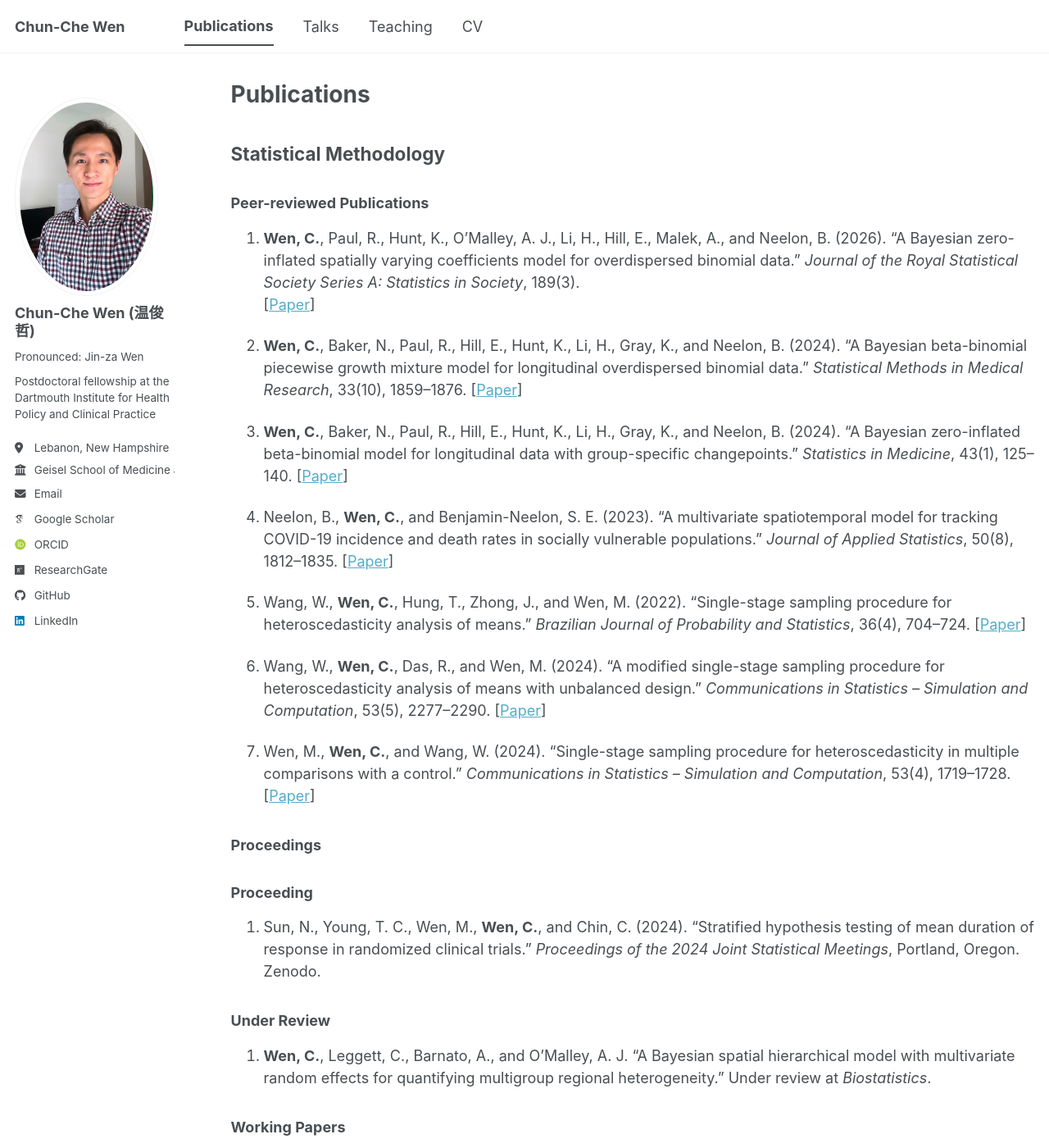
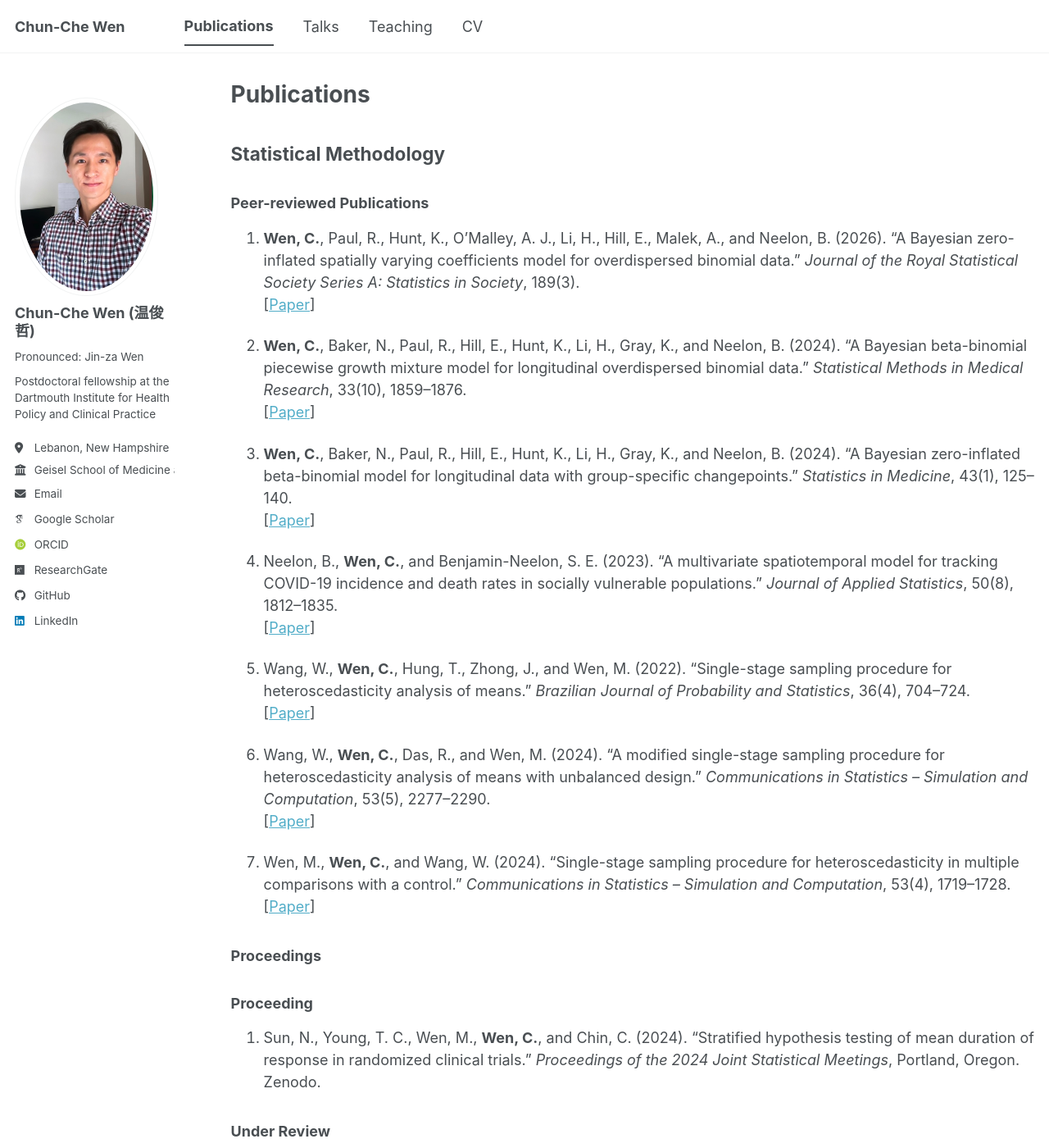
Before and after one commit to chunchewen/chunchewen, a Jekyll site: the page built from _pages/publications.md, in a window 1280 px wide and 1400 px high. Shown: the whole window at 82% size. Built offline with Jekyll 4.4.1, drawn with Linux system fonts in a browser that asks for light colours; some web fonts are replaced; a script bundle is joined from its source files by our own code; library files that are not in the unit come from our copies.

```diff
--- a/_pages/publications.md
+++ b/_pages/publications.md
@@ -13,17 +13,23 @@ author_profile: true
 1. **Wen, C.**, Paul, R., Hunt, K., O'Malley, A. J., Li, H., Hill, E., Malek, A., and Neelon, B. (2026). "A Bayesian zero-inflated spatially varying coefficients model for overdispersed binomial data." *Journal of the Royal Statistical Society Series A: Statistics in Society*, 189(3). <br>
    [[Paper](https://doi.org/10.1093/jrsssa/qnaf056)]
 
-4. **Wen, C.**, Baker, N., Paul, R., Hill, E., Hunt, K., Li, H., Gray, K., and Neelon, B. (2024). "A Bayesian beta-binomial piecewise growth mixture model for longitudinal overdispersed binomial data." *Statistical Methods in Medical Research*, 33(10), 1859–1876. [[Paper](https://doi.org/10.1177/09622802241279109)]
+4. **Wen, C.**, Baker, N., Paul, R., Hill, E., Hunt, K., Li, H., Gray, K., and Neelon, B. (2024). "A Bayesian beta-binomial piecewise growth mixture model for longitudinal overdispersed binomial data." *Statistical Methods in Medical Research*, 33(10), 1859–1876. <br>
+[[Paper](https://doi.org/10.1177/09622802241279109)]
 
-5. **Wen, C.**, Baker, N., Paul, R., Hill, E., Hunt, K., Li, H., Gray, K., and Neelon, B. (2024). "A Bayesian zero-inflated beta-binomial model for longitudinal data with group-specific changepoints." *Statistics in Medicine*, 43(1), 125–140. [[Paper](https://doi.org/10.1002/sim.9945)]
+5. **Wen, C.**, Baker, N., Paul, R., Hill, E., Hunt, K., Li, H., Gray, K., and Neelon, B. (2024). "A Bayesian zero-inflated beta-binomial model for longitudinal data with group-specific changepoints." *Statistics in Medicine*, 43(1), 125–140. <br>
+[[Paper](https://doi.org/10.1002/sim.9945)]
 
-6. Neelon, B., **Wen, C.**, and Benjamin-Neelon, S. E. (2023). "A multivariate spatiotemporal model for tracking COVID-19 incidence and death rates in socially vulnerable populations." *Journal of Applied Statistics*, 50(8), 1812–1835. [[Paper](https://doi.org/10.1080/02664763.2022.2046713)]
+6. Neelon, B., **Wen, C.**, and Benjamin-Neelon, S. E. (2023). "A multivariate spatiotemporal model for tracking COVID-19 incidence and death rates in socially vulnerable populations." *Journal of Applied Statistics*, 50(8), 1812–1835. <br>
+[[Paper](https://doi.org/10.1080/02664763.2022.2046713)]
 
-7. Wang, W., **Wen, C.**, Hung, T., Zhong, J., and Wen, M. (2022). "Single-stage sampling procedure for heteroscedasticity analysis of means." *Brazilian Journal of Probability and Statistics*, 36(4), 704–724. [[Paper](https://doi.org/10.1214/22-BJPS550)]
+7. Wang, W., **Wen, C.**, Hung, T., Zhong, J., and Wen, M. (2022). "Single-stage sampling procedure for heteroscedasticity analysis of means." *Brazilian Journal of Probability and Statistics*, 36(4), 704–724. <br>
+[[Paper](https://doi.org/10.1214/22-BJPS550)]
 
-8. Wang, W., **Wen, C.**, Das, R., and Wen, M. (2024). "A modified single-stage sampling procedure for heteroscedasticity analysis of means with unbalanced design." *Communications in Statistics – Simulation and Computation*, 53(5), 2277–2290. [[Paper](https://doi.org/10.1080/03610918.2022.2074456)]
+8. Wang, W., **Wen, C.**, Das, R., and Wen, M. (2024). "A modified single-stage sampling procedure for heteroscedasticity analysis of means with unbalanced design." *Communications in Statistics – Simulation and Computation*, 53(5), 2277–2290.<br>
+[[Paper](https://doi.org/10.1080/03610918.2022.2074456)]
 
-9. Wen, M., **Wen, C.**, and Wang, W. (2024). "Single-stage sampling procedure for heteroscedasticity in multiple comparisons with a control." *Communications in Statistics – Simulation and Computation*, 53(4), 1719–1728. [[Paper](https://doi.org/10.1080/03610918.2022.2053863)]
+9. Wen, M., **Wen, C.**, and Wang, W. (2024). "Single-stage sampling procedure for heteroscedasticity in multiple comparisons with a control." *Communications in Statistics – Simulation and Computation*, 53(4), 1719–1728. <br>
+[[Paper](https://doi.org/10.1080/03610918.2022.2053863)]
 
 ### Proceedings
 
```
